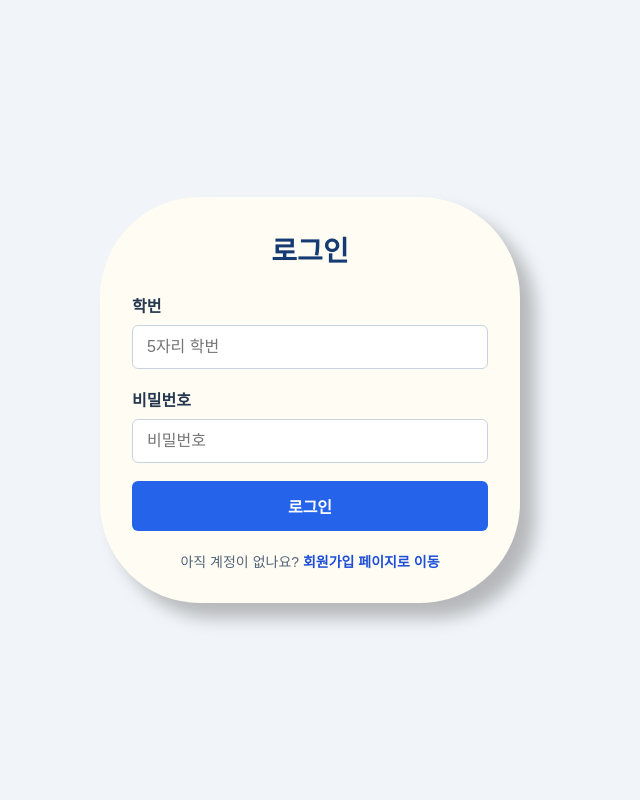
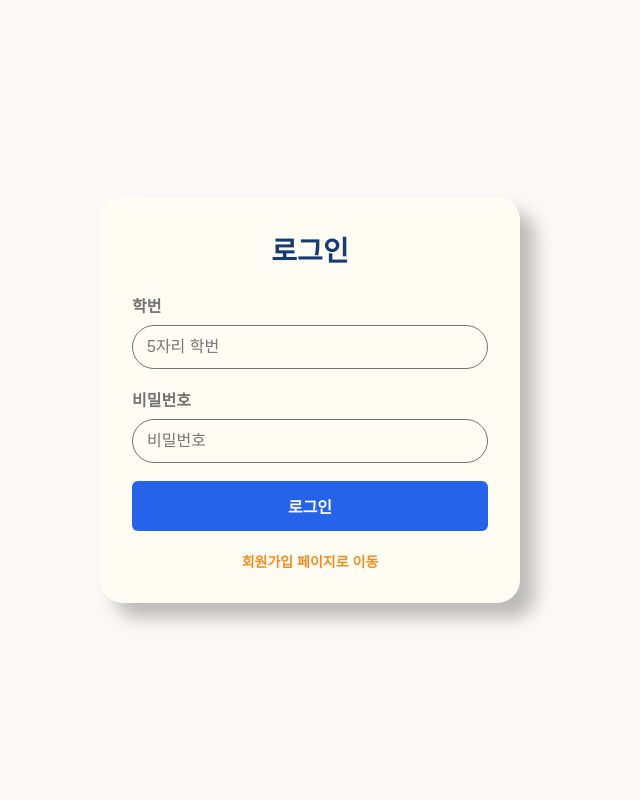
Before and after one commit to soul081029/School_Reading_Program, a Django app: page /login/ in a window 1280 px wide. Shown: the whole page, without its empty margins (330-970 px from the left). Run offline with Django 5.2, Linux system fonts and the light colour scheme.

Commit message:
디자인 로그인, 비번

```diff
--- a/static/users/style.css
+++ b/static/users/style.css
@@ -6,7 +6,7 @@ body {
     margin: 0;
     font-family: Arial, "맑은 고딕", sans-serif;
     color: #222;
-    background: #f1f4f8;
+    background: #FAF9F6;
 }
 
 .page {
@@ -22,7 +22,7 @@ body {
     max-width: 420px;
     padding: 32px;
     background: #FFFCF3;
-    border-radius: 100px;
+    border-radius: 23px;
     box-shadow: 15px 15px 16.9px rgba(0, 0, 0, 0.25);
 }
 
@@ -41,22 +41,23 @@ label {
     display: block;
     margin-bottom: 8px;
     font-weight: 700;
-    color: #26384f;
+    color: #737373;
 }
 
 input {
     width: 100%;
     padding: 12px 14px;
-    border: 1px solid #c9d3df;
-    border-radius: 6px;
+    background: transparent;      /* 배경 없음 */
+    border: 1px solid #737373;    /* 테두리 */
+    border-radius: 100px;
     font-size: 16px;
     outline: none;
     transition: border-color 0.2s ease, box-shadow 0.2s ease;
 }
 
 input:focus {
-    border-color: #2563eb;
-    box-shadow: 0 0 0 3px rgba(37, 99, 235, 0.16);
+    border-color: #EB8F26;
+    box-shadow: 0 0 0 3px rgba(235, 143, 38, 0.16);
 }
 
 textarea {
@@ -173,7 +174,7 @@ textarea:focus {
 }
 
 .link-text a {
-    color: #1d4ed8;
+    color: #EB8F26;
     font-weight: 700;
     text-decoration: none;
 }
@@ -185,7 +186,7 @@ textarea:focus {
 .error-box {
     margin-bottom: 18px;
     padding: 12px 14px;
-    border-radius: 6px;
+    border-radius: 100px;
     color: #9f1239;
     background: #fff1f2;
 }
--- a/templates/users/login.html
+++ b/templates/users/login.html
@@ -43,7 +43,6 @@
             </form>
 
             <p class="link-text">
-                아직 계정이 없나요?
                 <a href="{% url 'signup' %}">회원가입 페이지로 이동</a>
             </p>
         </section>
```
